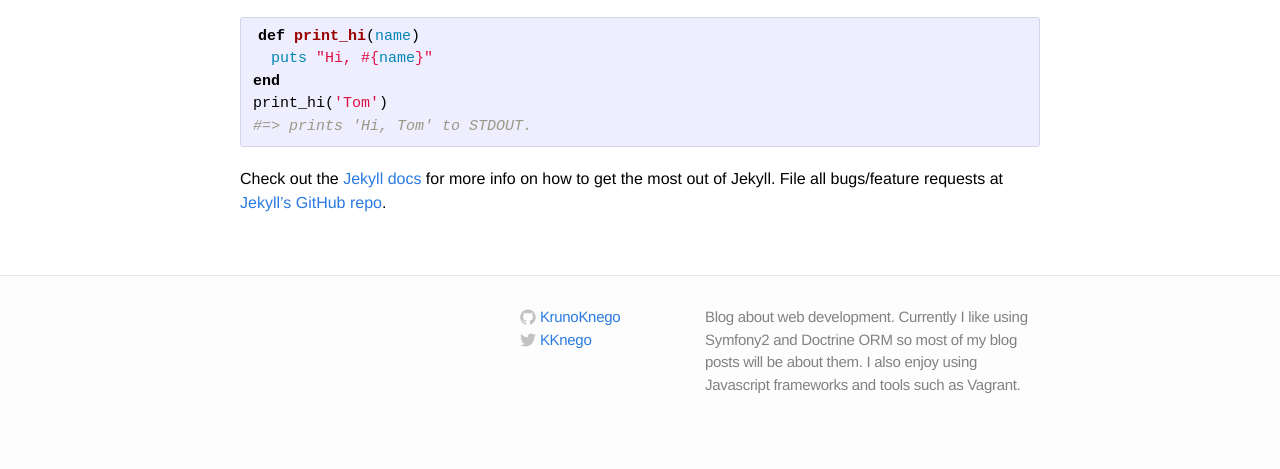
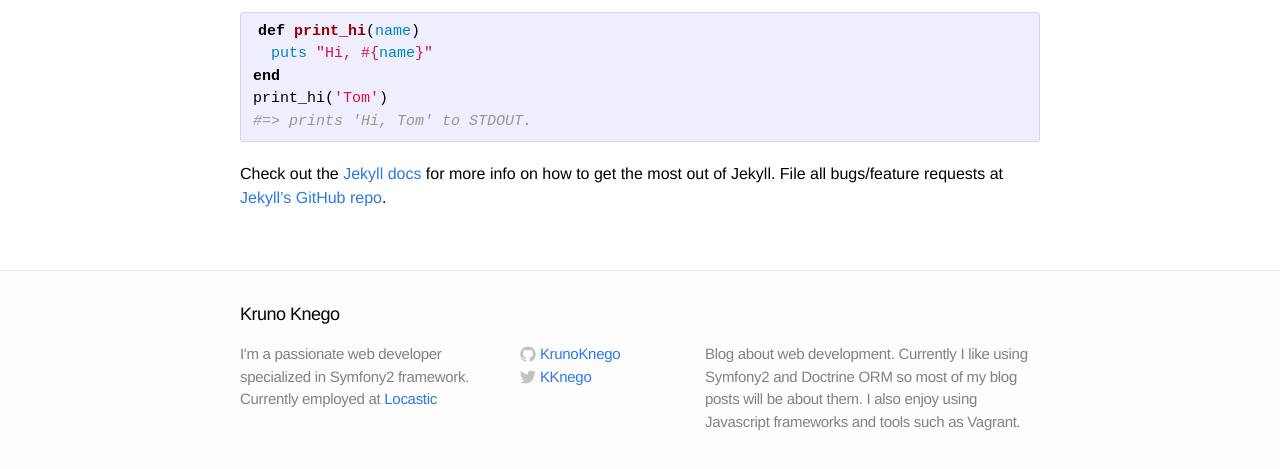
Before and after one commit to guotechfin/KrunoKnego.github.io, a Jekyll site: the page built from _posts/2014-05-11-welcome-to-jekyll.markdown, in a window 1280 px wide, cut to the strip 324-793 px from the top of the page. Built offline with Jekyll 4.4.1, drawn with Linux system fonts in a browser that asks for light colours.

Commit message:
Blog mods finished

```diff
--- a/_config.yml
+++ b/_config.yml
@@ -6,6 +6,8 @@
 url: "http://krunoknego.com"
 gitusername: KrunoKnego
 twitterusername: KKnego
+username: Kruno Knego
+info: "I'm a passionate web developer specialized in Symfony2 framework. Currently employed at <a href=\"http://www.locastic.com\">Locastic</a>"
 
 # Build settings
 markdown: kramdown
--- a/_includes/footer.html
+++ b/_includes/footer.html
@@ -2,13 +2,10 @@
 
   <div class="wrap">
 
-    <!--<h2 class="footer-heading">{{ site.title }}</h2>-->
+    <h2 class="footer-heading">{{ site.username }}</h2>
 
     <div class="footer-col-1 column">
-      <ul>
-        <!--<li>{{ site.title }}</li>-->
-        <!--<li><a href="mailto:{{ site.email }}">{{ site.email }}</a></li>-->
-      </ul>
+        <p class="text">{{ site.info }}</p>
     </div>
 
     <div class="footer-col-2 column">
--- a/_includes/head.html
+++ b/_includes/head.html
@@ -10,6 +10,6 @@
     <link rel="stylesheet" href="{{ "/css/main.css" | prepend: site.baseurl }}">
 
     <!--  FAVICON  -->
-    <link rel="shortcut icon" href="/images/specialicon.ico" type="image/x-icon" />
+    <!--<link rel="shortcut icon" href="favicon.ico" type="image/x-icon" />-->
 
 </head>
--- /dev/null
+++ b/css/extra.css
@@ -0,0 +1,8 @@
+/*OVERRIDING DEFAULT CSS OF JEKYLL*/
+.site-header {
+    border-top: 0 !important;
+}
+
+.blog-index {
+    float: right;
+}
--- a/css/main.css
+++ b/css/main.css
@@ -1,3 +1,4 @@
+@import url('extra.css');
 /* Base */
 /* ----------------------------------------------------------*/
 
```
Also changed, not shown: _includes/post_detail.html (added, +9 -0 lines), _posts/2014-05-11-test.markdown (deleted, +0 -7 lines), about.md (+6 -3 lines), index.html (+18 -6 lines), favicon.ico.
